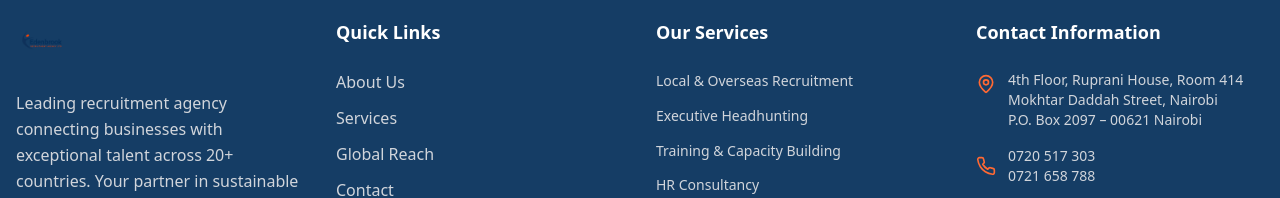
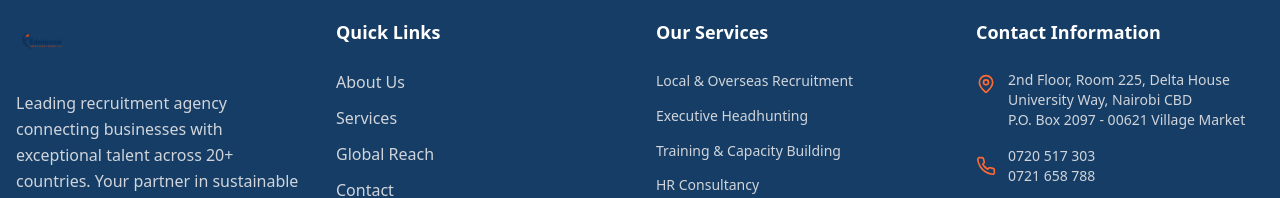
Before and after one commit to olivionate/edenbrook-recruitment-agency, a React (Vite) app: page / in a window 1280 px wide. Shown: the part 7760-7958 px from the top of the page. Built offline with nearby package versions, Linux system fonts and the light colour scheme; the HTML template or start-up script is replaced by a standard one.

Commit message:
Update address and logo size

```diff
--- a/src/components/ContactSection.tsx
+++ b/src/components/ContactSection.tsx
@@ -23,9 +23,9 @@ const ContactSection = () => {
       icon: MapPin,
       title: "Physical Address",
       details: [
-        "4th Floor, Ruprani House, Room 414",
-        "Mokhtar Daddah Street, Nairobi",
-        "P.O. Box 2097 – 00621 Nairobi"
+        "2nd Floor, Room 225, Delta House",
+        "University Way, Nairobi CBD",
+        "P.O. Box 2097 - 00621 Village Market"
       ],
       color: "text-red-600"
     },
--- a/src/components/Footer.tsx
+++ b/src/components/Footer.tsx
@@ -89,9 +89,9 @@ const Footer = () => {
               <div className="flex items-start space-x-3">
                 <MapPin className="h-5 w-5 text-brand-orange flex-shrink-0 mt-1" />
                 <div className="text-gray-300 text-sm">
-                  <p>4th Floor, Ruprani House, Room 414</p>
-                  <p>Mokhtar Daddah Street, Nairobi</p>
-                  <p>P.O. Box 2097 – 00621 Nairobi</p>
+                  <p>2nd Floor, Room 225, Delta House</p>
+                  <p>University Way, Nairobi CBD</p>
+                  <p>P.O. Box 2097 - 00621 Village Market</p>
                 </div>
               </div>
 
--- a/src/components/Navigation.tsx
+++ b/src/components/Navigation.tsx
@@ -28,7 +28,7 @@ const Navigation = () => {
         <div className="flex items-center justify-between h-20">
           {/* Logo */}
           <div className="flex items-center space-x-3">
-            <img src={edenbookLogo} alt="Edenbrook Recruitment" className="h-12 w-auto" />
+            <img src={edenbookLogo} alt="Edenbrook Recruitment" className="h-48 w-auto" />
           </div>
 
           {/* Desktop Navigation */}
```
